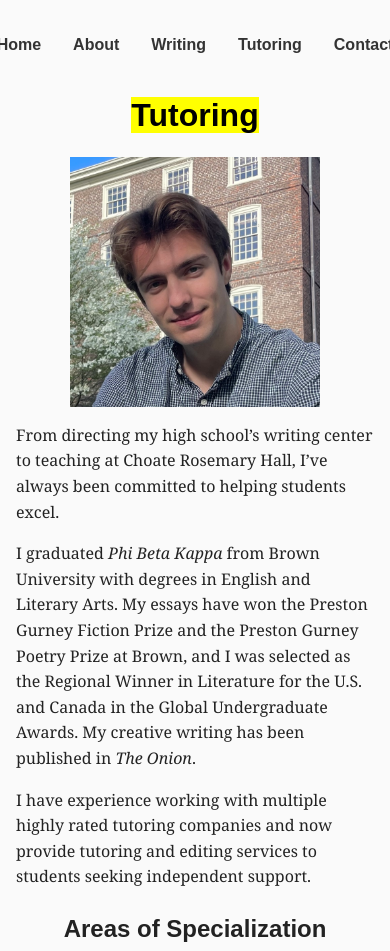
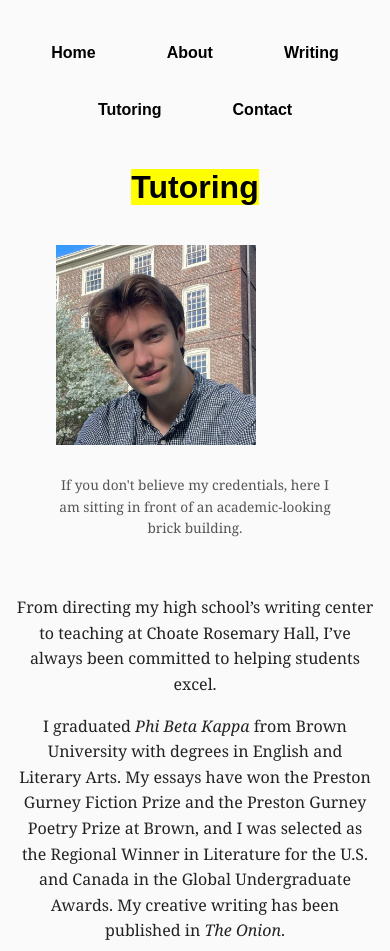
Before and after one commit to evan-mchenry/portfolio, a plain HTML site: page tutoring.html in a window 390 px wide. Shown: the top 951 px of the page. Drawn offline with Linux system fonts and the light colour scheme.

Commit message:
Add files via upload
updated style sheet, tutoring intro

```diff
--- a/style.css
+++ b/style.css
@@ -127,3 +127,73 @@ img {
     max-width: 100%;
     height: auto;
 }
+/* Nav container layout only */
+nav {
+    display: flex;
+    justify-content: center; /* centers links horizontally on desktop */
+    flex-wrap: wrap; /* allows wrapping on small screens */
+    gap: 20px; /* spacing between links */
+    padding: 0;
+    margin: 0;
+}
+
+    /* Keep your original link styles */
+    nav a {
+        /* only add properties you want to preserve */
+        text-decoration: none; /* keeps links clean */
+        /* remove font-weight or color changes if they are already set elsewhere */
+        padding: 8px 12px;
+    }
+
+/* ------------------ */
+/* TUTORING PAGE STYLES */
+/* ------------------ */
+
+/* Container for image + text */
+.tutoring-section {
+    display: flex;
+    gap: 10px; /* controls space between image and text */
+    align-items: flex-start;
+}
+
+/* Tutoring image */
+body.tutoring .tutoring-figure img {
+    width: 250px;       /* desktop fixed width */
+    height: 250px;      /* desktop fixed height */
+    object-fit: cover;  /* crop if needed */
+    flex-shrink: 0;     /* prevent shrinking in flex */
+    /* margin-right: 0.5rem; */
+    max-width: none;    /* override global img max-width to prevent skinny image */
+}
+
+/* Tutoring caption */
+body.tutoring .tutoring-figure figcaption {
+    text-align: center;
+    font-size: 0.85rem;
+    color: #555;
+    margin-top: 5px;
+}
+
+/* Tutoring text next to image */
+.tutoring-text {
+    /*flex: 1; /* take remaining space */
+}
+
+/* Mobile responsive adjustments */
+@media (max-width: 700px) {
+    .tutoring-section {
+        flex-direction: column; /* stack image above text */
+        align-items: center; /* center image and text */
+    }
+
+    body.tutoring .tutoring-figure img {
+        width: 200px; /* slightly smaller square on mobile */
+        height: 200px;
+        margin-right: 0; /* remove desktop spacing */
+        margin-bottom: 1rem; /* spacing below image */
+    }
+
+    .tutoring-text {
+        text-align: center; /* improve readability on mobile */
+    }
+}
--- a/tutoring.html
+++ b/tutoring.html
@@ -13,7 +13,6 @@
     <link rel="manifest" href="/site.webmanifest" />
 
     <style>
-        /* Page-specific adjustments; uses your site's base CSS */
         body.tutoring {
             max-width: 800px;
             margin: 0 auto;
@@ -27,32 +26,26 @@
             gap: 2rem;
         }
 
-        .tutoring-figure {
-            margin: 0;
-            width: 100%;
+        /* New flex wrapper for image + intro */
+        .intro-section {
+            display: flex;
+            gap: 1.5rem;
+            align-items: flex-start;
         }
 
-            .tutoring-figure img {
-                width: 250px; /* makes it smaller */
-                height: 250px; /* makes it square */
-                object-fit: cover; /* keeps proportions, crops neatly */
-                border-radius: 0px; /* optional: gives soft rounded corners */
-                float: left;
-                margin: 0 1.5rem 1rem 0;
+            .intro-section img {
+                width: 250px;
+                height: 250px;
+                object-fit: cover;
+                border-radius: 0px;
             }
 
-
-        .tutoring-text ul {
-            margin-left: 1.2rem;
+        .intro-text p {
+            line-height: 1.6;
+            margin-bottom: 1rem;
         }
 
-        .tutoring-text p,
-        .tutoring-text li {
-            line-height: 1.6;
-        }
-
-        .tutoring-text h2,
-        .tutoring-text h3 {
+        h2, h3 {
             margin-top: 1.5rem;
         }
 
@@ -62,21 +55,35 @@
             margin-top: 1.5rem;
         }
 
+        /* Responsive adjustments */
         @media (max-width: 700px) {
-            .tutoring-figure img {
-                float: none;
-                margin: 0 auto 1rem auto;
-                display: block;
+            .intro-section {
+                flex-direction: column;
+                align-items: center;
+            }
+
+                .intro-section img {
+                    margin-bottom: 1rem;
+                }
+
+            .intro-text {
+                text-align: center;
             }
         }
 
         nav {
             display: flex;
-            justify-content: center; /* just centers the links horizontally */
+            justify-content: center;
+            flex-wrap: wrap;
+            gap: 15px;
+            margin-bottom: 2rem;
         }
 
-
-
+            nav a {
+                text-decoration: none;
+                font-weight: bold; /* preserve bold links */
+                color: #000;
+            }
     </style>
 </head>
 
@@ -91,33 +98,28 @@
     </nav>
 
     <h1 style="text-align: center;"><mark>Tutoring</mark></h1>
-   <!-- <br /> -->
-    <div class="about-container">
+
+    <!-- Intro section with image and text side by side -->
+    <div class="intro-section">
+        <!--<img src="IMG_9395.jpg" alt="Evan McHenry tutoring">-->
         <figure class="tutoring-figure">
-            <img src="IMG_9395.jpg" alt="Evan McHenry tutoring">
+            <img src="IMG_9395.jpg" alt="Evan McHenry tutoring" width="250" height="250">
+            <figcaption>If you don't believe my credentials, here I am sitting in front of an academic-looking brick building.</figcaption>
         </figure>
 
         <div class="intro-text">
-
-
             <p>From directing my high school’s writing center to teaching at Choate Rosemary Hall, I’ve always been committed to helping students excel.</p>
 
-            <p>
-                I graduated <em>Phi Beta Kappa</em> from Brown University with degrees in English and Literary Arts. My essays have won the Preston Gurney Fiction Prize and the Preston Gurney Poetry Prize at Brown, and I was selected as the Regional Winner in Literature for the U.S. and Canada in the Global Undergraduate Awards. My creative writing has been published in <em>The Onion</em>.
+            <p>I graduated <em>Phi Beta Kappa</em> from Brown University with degrees in English and Literary Arts. My essays have won the Preston Gurney Fiction Prize and the Preston Gurney Poetry Prize at Brown, and I was selected as the Regional Winner in Literature for the U.S. and Canada in the Global Undergraduate Awards. My creative writing has been published in <em>The Onion</em>.</p>
 
-            <p>
-                I have experience working with multiple highly rated tutoring companies and now provide tutoring and editing services to students seeking independent support.
-
-            </p>
+            <p>I have experience working with multiple highly rated tutoring companies and now provide tutoring and editing services to students seeking independent support.</p>
         </div>
     </div>
 
     <h2 style="text-align: center;">Areas of Specialization</h2>
 
     <h3>Admissions</h3>
-    <p>
-        Whether it’s improving SAT scores by 200 points, writing standout admissions essays, or crafting a strong profile for highly selective schools, I have experience providing support for all stages of the admissions process, from the preliminary search to the final deadlines.
-    </p>
+    <p>Whether it’s improving SAT scores by 200 points, writing standout admissions essays, or crafting a strong profile for highly selective schools, I have experience providing support for all stages of the admissions process, from the preliminary search to the final deadlines.</p>
     <ul>
         <li>College Admissions Essays</li>
         <li>College Profile Consulting</li>
@@ -127,9 +129,7 @@
     </ul>
 
     <h3>Subject Support</h3>
-    <p>
-        I work with students to develop the reading, writing, and critical thinking skills that lead to lasting academic confidence and authenticity, especially in a world of AI-generated flatness.
-    </p>
+    <p>I work with students to develop the reading, writing, and critical thinking skills that lead to lasting academic confidence and authenticity, especially in a world of AI-generated flatness.</p>
     <ul>
         <li>General ELA</li>
         <li>AP English, AP History, AP Latin</li>
@@ -137,19 +137,11 @@
         <li>Journalism</li>
     </ul>
 
-    <p>
-        Generally, I work with students in grades 6–12 and in college, though I occasionally take clients at other points in their academic journeys. I offer sessions in-person in the New York City area and virtually.
-    </p>
+    <p>Generally, I work with students in grades 6–12 and in college, though I occasionally take clients at other points in their academic journeys. I offer sessions in-person in the New York City area and virtually.</p>
 
-    <p>
-        <strong>Contact me for a free consultation:</strong> <a href="mailto:evan.m.mchenry@gmail.com">evan.m.mchenry@gmail.com</a>
-    </p>
+    <p><strong>Contact me for a free consultation:</strong> <a href="mailto:evan.m.mchenry@gmail.com">evan.m.mchenry@gmail.com</a></p>
 
-    <p class="disclaimer">
-        <!--<strong>Disclaimer:</strong> -->*This tutoring practice operates independently and is not affiliated with or endorsed by any organization or company with which I am or have been professionally associated. All students engaging my services do so independently, and I do not solicit or accept clients from any current or former employers. My work and client relationships are conducted entirely separately from any company I have worked with.
-    </p>
-
-
+    <p class="disclaimer">*This tutoring practice operates independently and is not affiliated with or endorsed by any organization or company with which I am or have been professionally associated. All students engaging my services do so independently, and I do not solicit or accept clients from any current or former employers. My work and client relationships are conducted entirely separately from any company I have worked with.</p>
 
 </body>
 </html>
```
